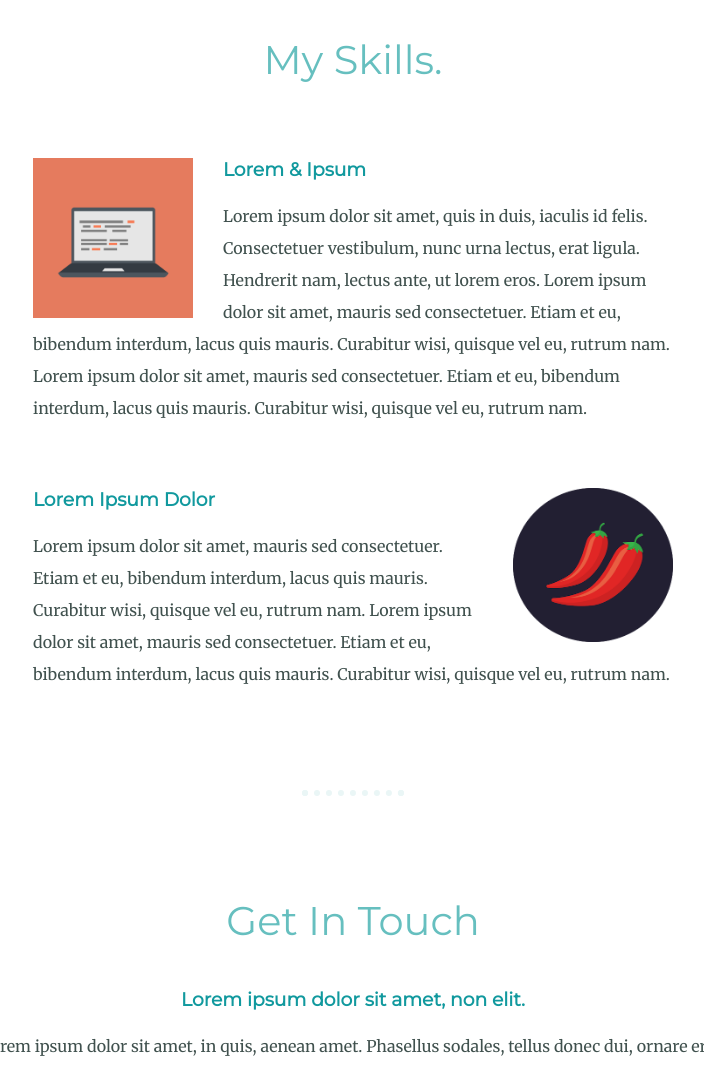
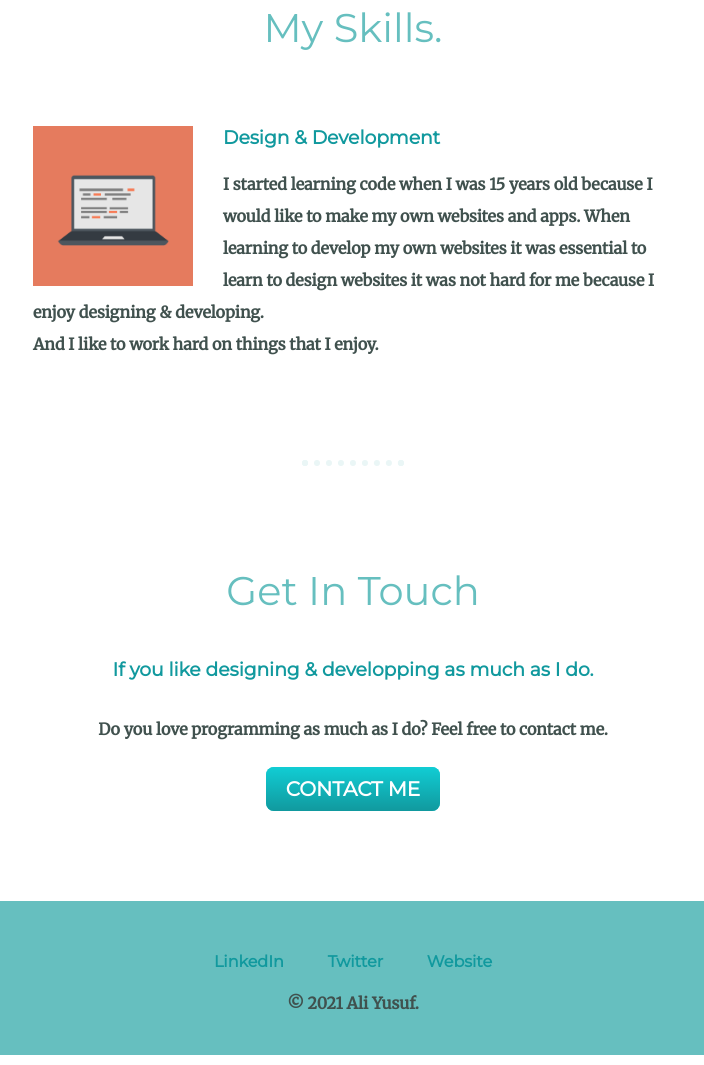
Before and after one commit to iSpeedsy/Ali-Yusuf, a plain HTML site: page index.html in a window 1280 px wide. Shown: the part 1684-2749 px from the top of the page, without its empty margins (287-991 px from the left). Drawn offline with Linux system fonts and the light colour scheme.

Commit message:
Upload v1.0

```diff
--- a/css/styles.css
+++ b/css/styles.css
@@ -3,6 +3,7 @@ body{
     text-align: center;
     font-family: 'Merriweather', serif;
     color: #40514E;
+    font-weight: bold;
 }
 
 h1{
@@ -114,6 +115,15 @@ a:hover {
 .contact-message {
     width: 40%;
     margin: 40px auto 60px;
+
+}
+
+.contact-me-h3 {
+    margin: 2rem 0;
+}
+
+.contact-me-p {
+    margin: 2rem 0;
 }
 
 .copyright {
--- a/index.html
+++ b/index.html
@@ -25,28 +25,23 @@
         <div class="profile">
           <img class="logo" src="images/logo.png" alt="logo-image">
           <h2>Hello.</h2>
-          <p class="intro">Lorem ipsum dolor sit amet, vitae volutpat, dui conubia, dolor urna. Non auctor, montes nulla distinctio.</p>
+          <p class="intro">I am a Python and Web Developer. <br> Simple </p>
         </div>
         <hr>
         <div class="skills">
           <h2>My Skills.</h2>
           <div class="skill-row">
             <img class="img-1" src="images/computer.png" alt="">
-            <h3>Lorem & Ipsum</h3>
-            <p>Lorem ipsum dolor sit amet, quis in duis, iaculis id felis. Consectetuer vestibulum, nunc urna lectus, erat ligula. Hendrerit nam, lectus ante, ut lorem eros. Lorem ipsum dolor sit amet, mauris sed consectetuer. Etiam et eu, bibendum interdum, lacus quis mauris. Curabitur wisi, quisque vel eu, rutrum nam. Lorem ipsum dolor sit amet, mauris sed consectetuer. Etiam et eu, bibendum interdum, lacus quis mauris. Curabitur wisi, quisque vel eu, rutrum nam.</p>
-          </div>
-          <div class="skill-row">
-            <img class="img-2" src="images/chillies.png" alt="">
-            <h3>Lorem Ipsum Dolor</h3>
-            <p>Lorem ipsum dolor sit amet, mauris sed consectetuer. Etiam et eu, bibendum interdum, lacus quis mauris. Curabitur wisi, quisque vel eu, rutrum nam. Lorem ipsum dolor sit amet, mauris sed consectetuer. Etiam et eu, bibendum interdum, lacus quis mauris. Curabitur wisi, quisque vel eu, rutrum nam.</p>
+            <h3>Design & Development</h3>
+            <p>I started learning code when I was 15 years old because I would like to make my own websites and apps. When learning to develop my own websites it was essential to learn to design websites it was not hard for me because I enjoy designing & developing.<br> And I like to work hard on things that I enjoy.<br></p>
           </div>
         </div>
         <hr>
         <div class="contact-me">
           <h2>Get In Touch</h2>
-          <h3>Lorem ipsum dolor sit amet, non elit.</h3>
-          <p>Lorem ipsum dolor sit amet, in quis, aenean amet. Phasellus sodales, tellus donec dui, ornare erat.</p>
-          <a class="btn" href="mailto:name@email.com">CONTACT ME</a>
+          <h3 class="contact-me-h3">If you like designing & developping as much as I do.</h3>
+          <p class="contact-me-p">Do you love programming as much as I do? Feel free to contact me.</p>
+          <a class="btn" href="mailto:aliyusuf1723@gmail.com">CONTACT ME</a>
         </div>
       </div>
 
```
